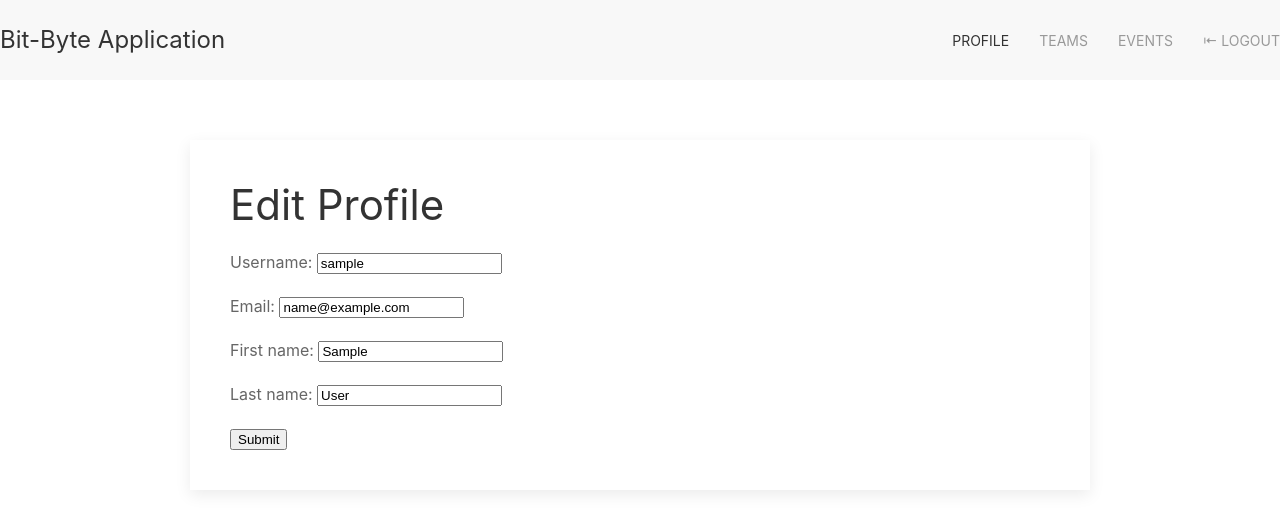
After one commit to UCLA-UPE/bit-byte-app, a Django app: page /editprofile/ in a window 1280 px wide. The commit adds this page. Shown: the top 531 px of the page. Run offline with Django 3.2, Linux system fonts and the light colour scheme; the visitor is signed in with stand-in values (Sample User, id 1); some libraries are stand-ins or nearby versions.

Commit message:
update profile page added

```diff
--- /dev/null
+++ b/internal/forms.py
@@ -0,0 +1,33 @@
+from django import forms
+from django.contrib.auth.models import User
+from internal.models import Profile
+
+class ProfileForm(forms.ModelForm):
+	username = forms.CharField()
+	email = forms.EmailField()
+	first_name = forms.CharField()
+	last_name = forms.CharField()
+
+	class Meta:
+		model = User
+		fields= ('username', 'email', 'first_name', 'last_name')
+
+	def clean_email(self):
+		username = self.cleaned_data.get('username')
+		email = self.cleaned_data.get('email')
+		if email and User.objects.filter(email=email).exclude(username=username).count():
+			raise forms.ValidationError('This email is already in use! Please use a different email.')
+		return email
+
+	def save(self, commit=True):
+		user = self.instance
+
+		user.email = self.cleaned_data['email']
+		user.username = self.cleaned_data['username']
+		user.first_name = self.cleaned_data['first_name']
+		user.last_name = self.cleaned_data['last_name']
+
+		if commit:
+			user.save()
+
+		return user
--- /dev/null
+++ b/internal/templates/internal/editprofile.html
@@ -0,0 +1,21 @@
+{% extends "internal/base.html" %}
+
+{% block nav-profile %}<li class="uk-active"><a href="{% url 'profile' %}">Profile</a></li>{% endblock %}
+
+{% block content %}
+<div class="uk-container uk-container-small">
+
+    {% if error_message %}<p><strong>{{ error_message }}</strong></p>{% endif %}
+
+    <div class="uk-child-width-1-1@m uk-grid-medium uk-grid-match uk-flex uk-flex-column uk-flex-center uk-margin-top" uk-grid>
+        <div><div class="uk-card uk-card-default uk-card-body">
+            <h1>Edit Profile</h1>
+            <form method="post">
+		      {% csrf_token %}
+		      {{ form.as_p }}
+		      <button type="submit">Submit</button>
+		    </form>
+        </div></div>
+    </div>
+</div>
+{% endblock %}
--- a/internal/templates/internal/profile.html
+++ b/internal/templates/internal/profile.html
@@ -17,6 +17,7 @@
             <p>Team: {% if profile.team == None %}(None){% else %}{{ profile.team.name }} ({{ profile.team.points }} points){% endif %}</p>
             <p>Role: {% if profile.role == 'b' %}Bit{% elif profile.role == 'B' %}Byte{% endif %}</p>
             <p>Answers: {{ profile.answers }}</p>
+            <p><a href="{% url 'edit_profile' %}">Update profile</a></p>
         </div></div>
     </div>
 </div>
--- a/internal/urls.py
+++ b/internal/urls.py
@@ -20,5 +20,6 @@ urlpatterns = [
     path('password_change/done/', auth_views.PasswordChangeDoneView.as_view(template_name="internal/password_change_done.html"), name="password_change_done"),
     path('events/', views.events_view, name='events'),
     path('events/submit/', views.events_submit_view, name='events_submit'),
+    path('editprofile/', views.edit_profile_view, name='edit_profile')
     # path('edit/', views.edit, name='edit'),
 ]
--- a/internal/views.py
+++ b/internal/views.py
@@ -4,6 +4,7 @@ from django.contrib import messages
 from django.contrib.auth import authenticate, login, logout
 from django.contrib.auth.models import User
 from internal.models import *
+from internal.forms import ProfileForm
 
 # Create your views here.
 def index_view(request):
@@ -77,6 +78,20 @@ def profile_view(request):
     context = {'profile': Profile.objects.get(user=request.user),
                'user': request.user}
     return render(request, 'internal/profile.html', context)
+
+def edit_profile_view(request):
+	if not request.user.is_authenticated:
+		return redirect('%s?next=%s' % ('/login/', request.path))
+
+	if request.method == "POST":
+		form = ProfileForm(request.POST, instance=request.user)
+		if form.is_valid():
+			form.save()
+			return redirect('/profile/')
+	else:
+		form = ProfileForm(instance=request.user)
+
+	return render(request, 'internal/editprofile.html', {'form': form})
 
 def teams_view(request):
     if not request.user.is_authenticated:
```
